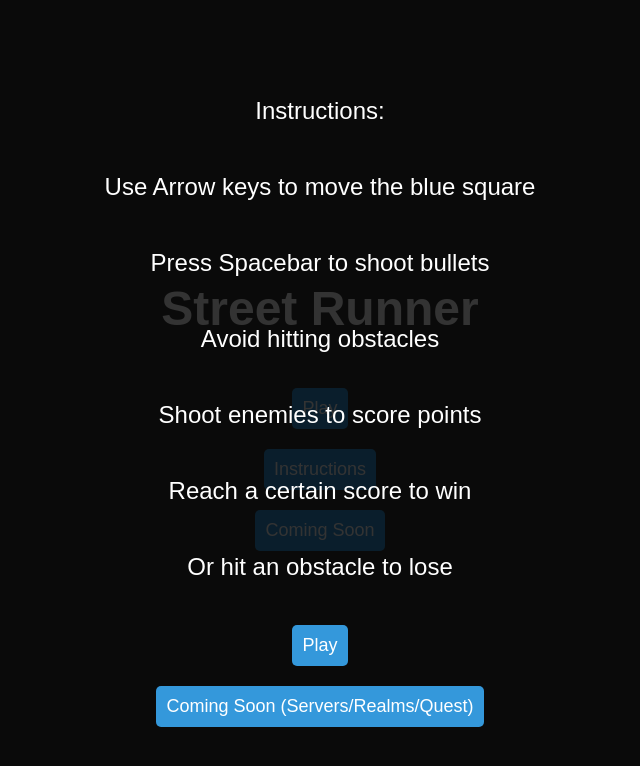
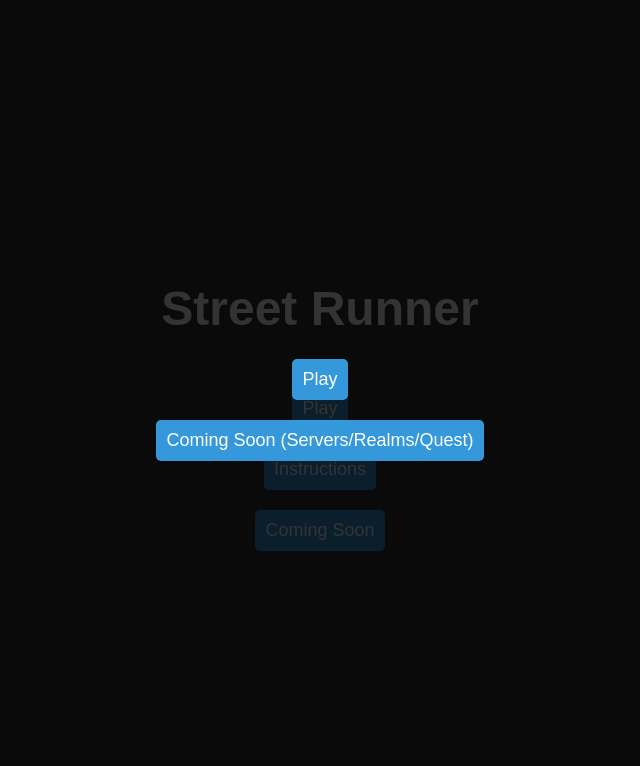
Before and after one commit to Mr-Rhett/Emberrian, a plain HTML site: page index.html in a window 1280 px wide. Shown: the whole page, without its empty margins (320-960 px from the left). Drawn offline with Linux system fonts and the light colour scheme.

Commit message:
Update index.html

```diff
--- a/index.html
+++ b/index.html
@@ -58,13 +58,7 @@
     </div>
 
     <div id="instructionScreen">
-        <p>Instructions:</p>
-        <p>Use Arrow keys to move the blue square</p>
-        <p>Press Spacebar to shoot bullets</p>
-        <p>Avoid hitting obstacles</p>
-        <p>Shoot enemies to score points</p>
-        <p>Reach a certain score to win</p>
-        <p>Or hit an obstacle to lose</p>
+        <!-- Removed the instructions -->
         <button onclick="startGame()">Play</button>
         <button disabled>Coming Soon (Servers/Realms/Quest)</button>
     </div>
```
